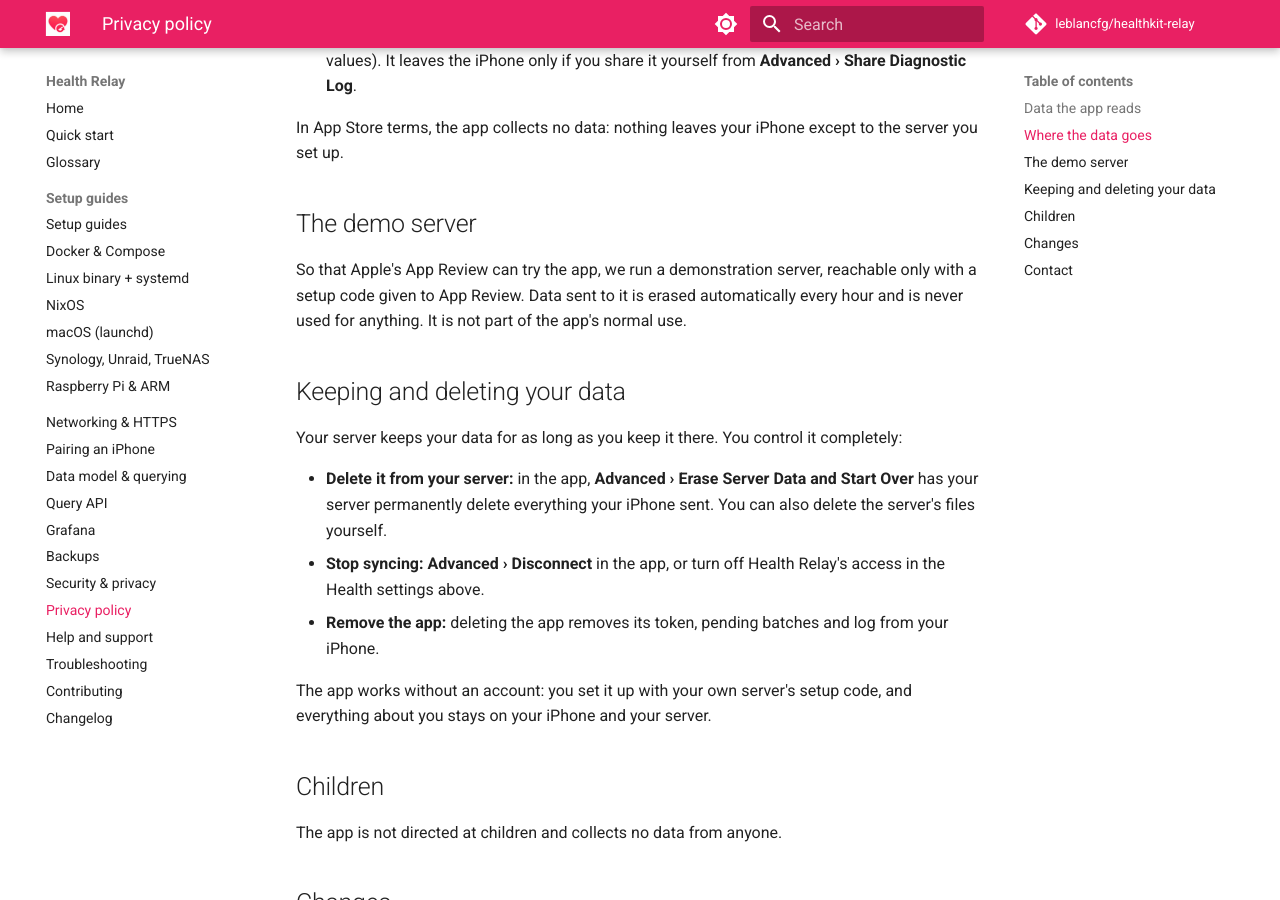
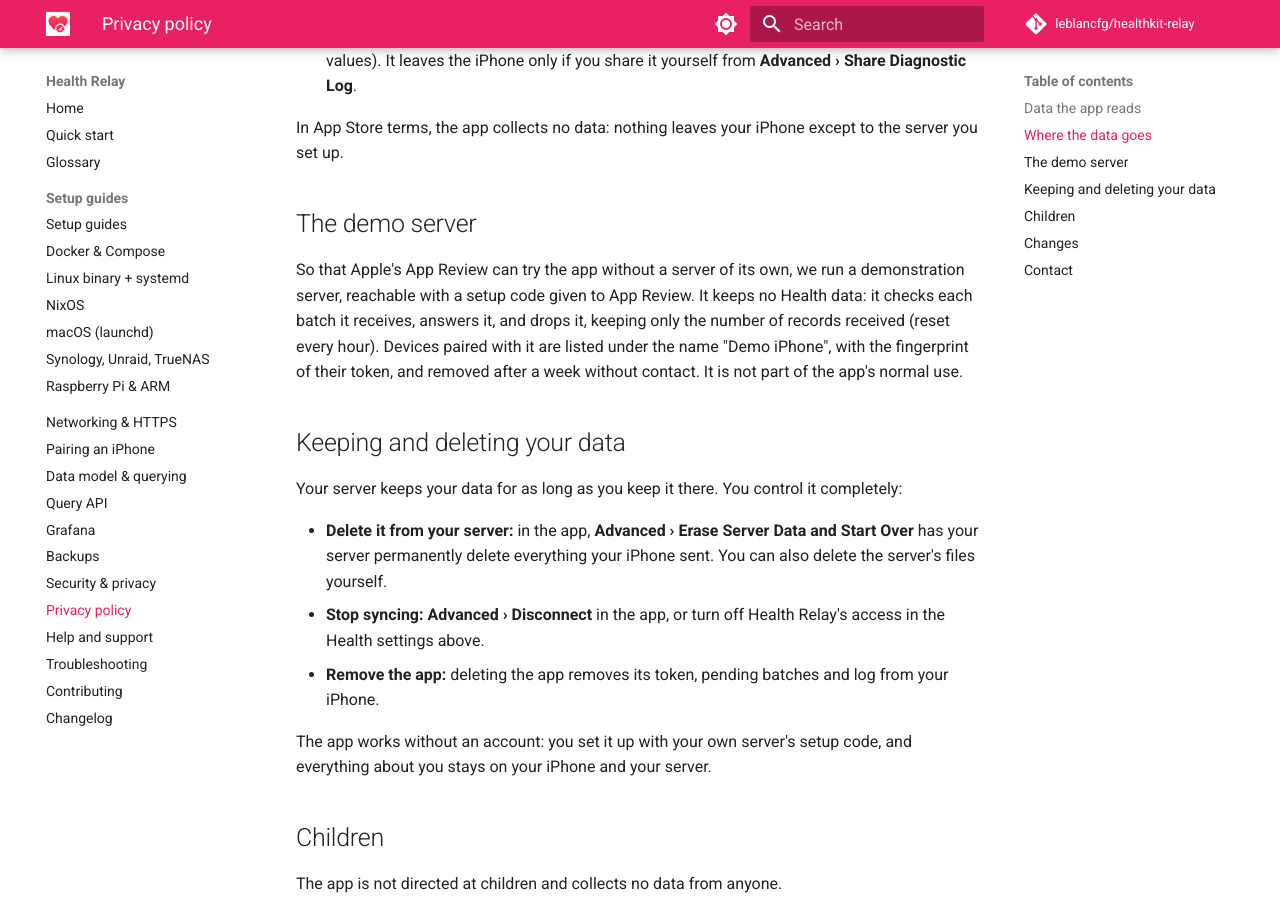
Before and after one commit to leblancfg/healthkit-relay, an MkDocs documentation site: the page built from docs/privacy.md, in a window 1280 px wide and 900 px high, scrolled down 1245 px. Built offline with MkDocs 1.6.1 and Material for MkDocs 9.7.7, drawn with Linux system fonts in a browser that asks for light colours; comment, search, counter and statistics services are not loaded.

Commit message:
Privacy policy, review notes, listing: the demo server keeps no Health data

```diff
--- a/docs/privacy.md
+++ b/docs/privacy.md
@@ -55,9 +55,12 @@
 
 ## The demo server
 
-So that Apple's App Review can try the app, we run a demonstration server, reachable only
-with a setup code given to App Review. Data sent to it is erased automatically every hour
-and is never used for anything. It is not part of the app's normal use.
+So that Apple's App Review can try the app without a server of its own, we run a
+demonstration server, reachable with a setup code given to App Review. It keeps no Health
+data: it checks each batch it receives, answers it, and drops it, keeping only the number of
+records received (reset every hour). Devices paired with it are listed under the name "Demo
+iPhone", with the fingerprint of their token, and removed after a week without contact. It
+is not part of the app's normal use.
 
 ## Keeping and deleting your data
 
```
Also changed, not shown: appstore/listing.md (+3 -0 lines), appstore/review-notes.md (+5 -4 lines).
